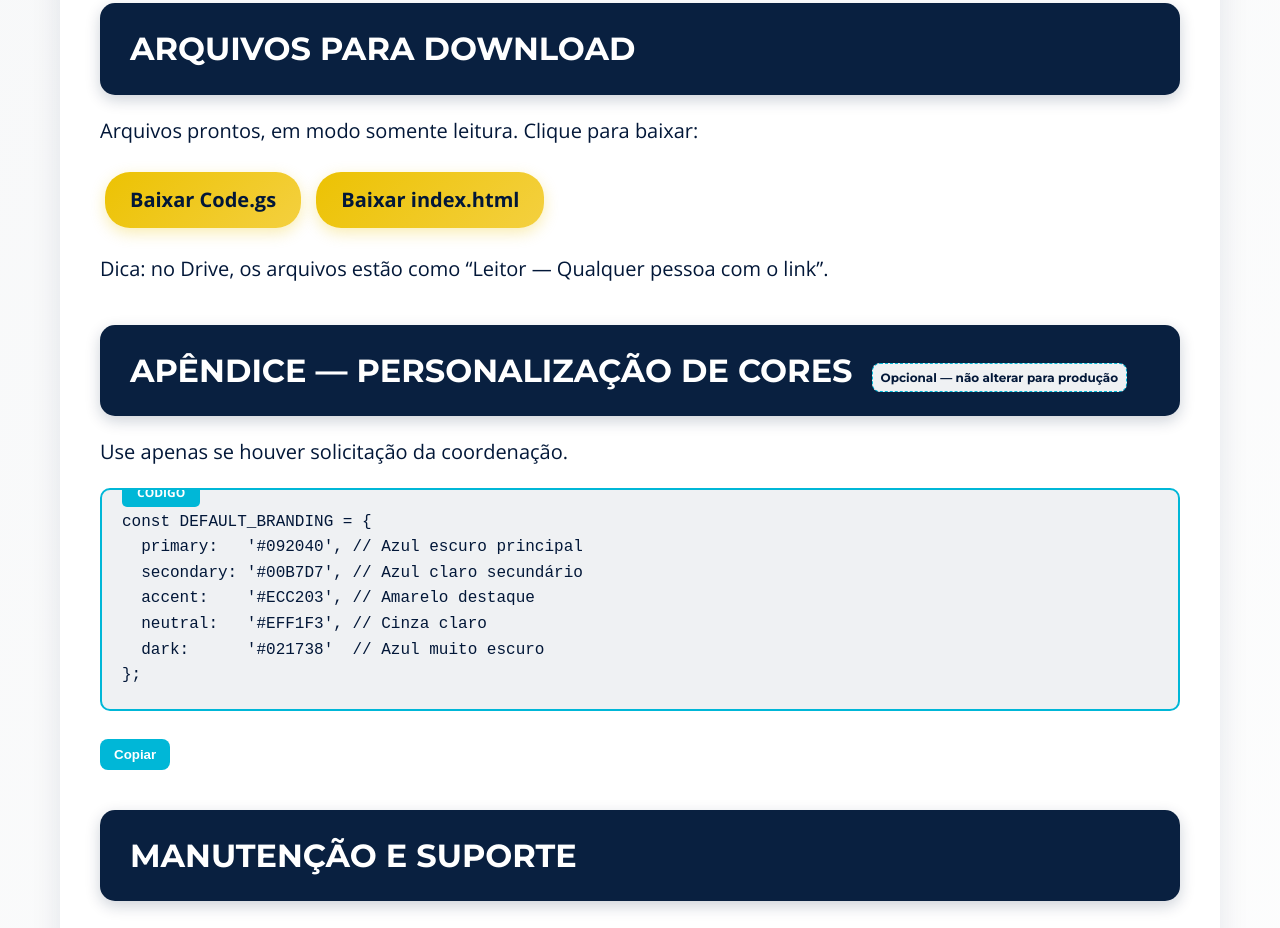
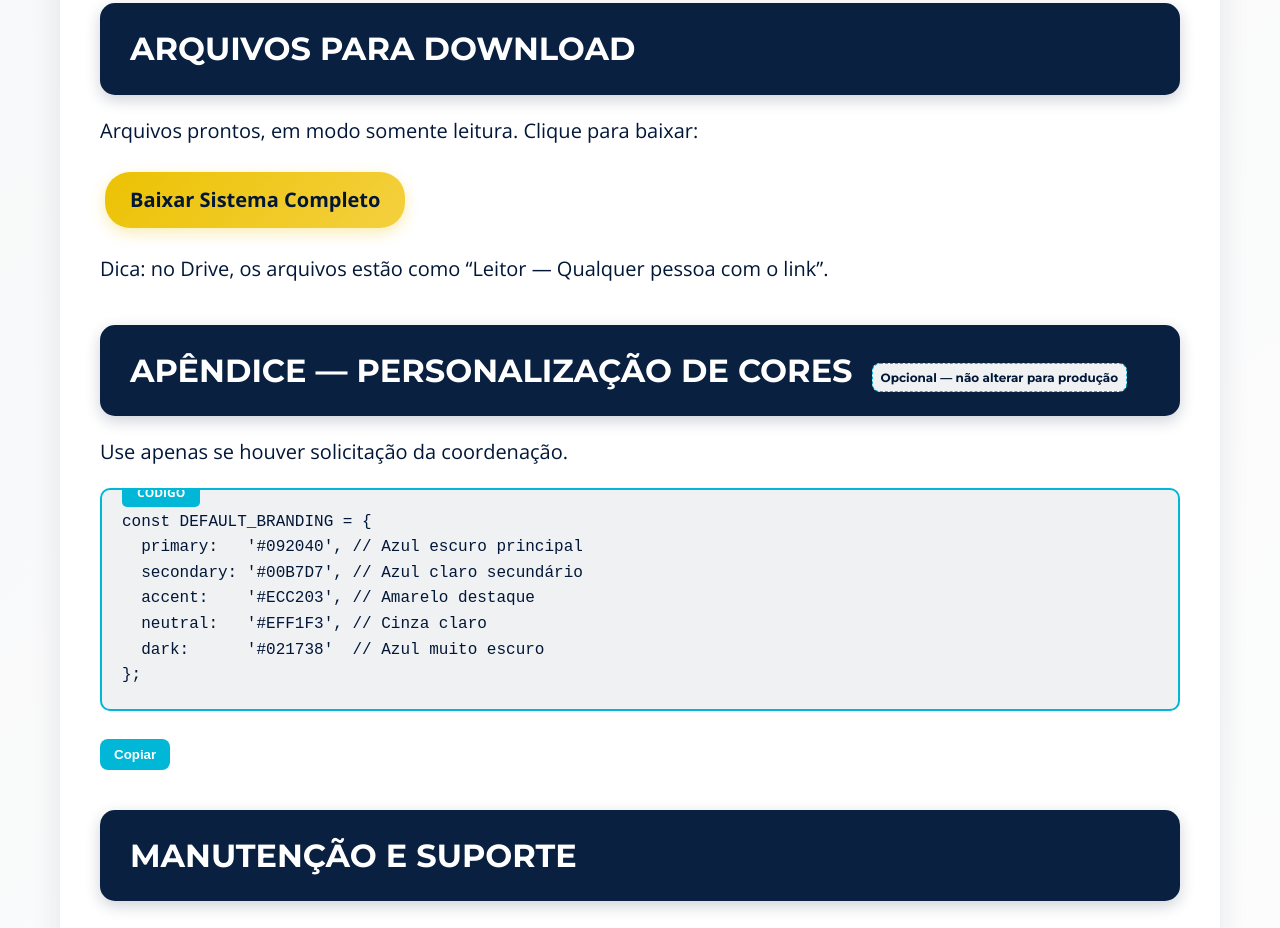
Before and after one commit to lucienemunizestrategia-sudo/tutorialinstalacaofluxodecaixa, a plain HTML site: page index.html in a window 1280 px wide. Shown: the part 4010-4938 px from the top of the page. Drawn offline with nearby package versions, Linux system fonts and the light colour scheme.

Commit message:
Update index.html

```diff
--- a/index.html
+++ b/index.html
@@ -284,9 +284,8 @@
       <h2 id="downloads">ARQUIVOS PARA DOWNLOAD</h2>
       <p>Arquivos prontos, em modo somente leitura. Clique para baixar:</p>
       <p>
-        <a class="button-style" href="https://drive.google.com/uc?export=download&id=1Rr9gkbwmkmp-5sRHk19jQdr48ScNaHUT" target="_blank" rel="noopener noreferrer">Baixar Code.gs</a>
-        <a class="button-style" href="https://drive.google.com/uc?export=download&id=1Yp7yzmXnWADuWkkJjLxIdNjyVwEVDO0O" target="_blank" rel="noopener noreferrer">Baixar index.html</a>
-      </p>
+        <a class="button-style" href="https://drive.google.com/file/d/19ikow4TPaxgTer6jK-fXuoB8cNbJqsuu/view?usp=sharing" target="_blank" rel="noopener noreferrer">Baixar Sistema Completo</a>
+              </p>
       <p>Dica: no Drive, os arquivos estão como “Leitor — Qualquer pessoa com o link”.</p>
 
       <!-- APÊNDICE OPCIONAL -->
@@ -383,7 +382,7 @@
       <h4>Contato</h4>
       <ul>
         <li><a href="mailto:planodevooconsultoria@gmail.com">planodevooconsultoria@gmail.com</a></li>
-        <li><a href="https://drive.google.com/drive/folders/1Z-NWK5tqy3CitGfF10AU69Q6LdcSOzD-" target="_blank" rel="noopener">Pasta no Drive</a></li>
+        <li><a href="https://drive.google.com/file/d/19ikow4TPaxgTer6jK-fXuoB8cNbJqsuu/view?usp=sharing" target="_blank" rel="noopener">Pasta no Drive</a></li>
       </ul>
     </div>
   </div>
```
